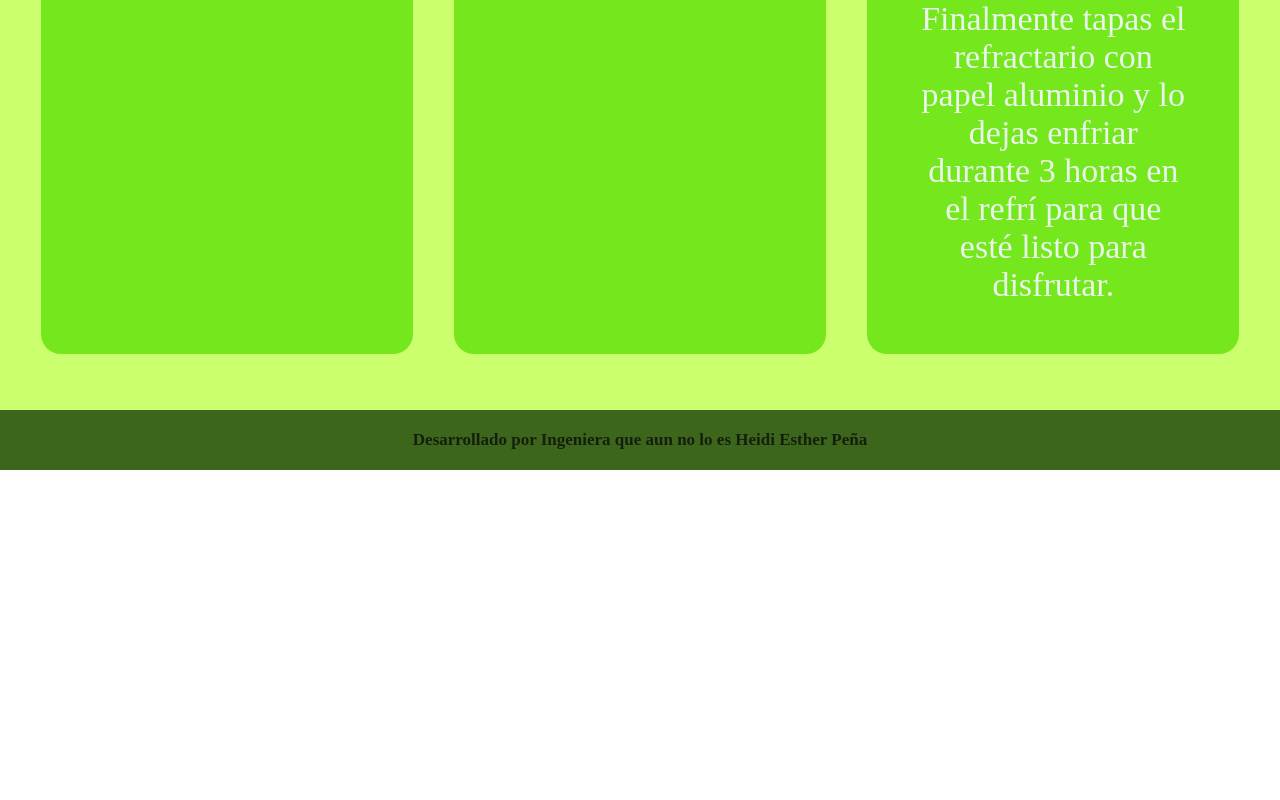
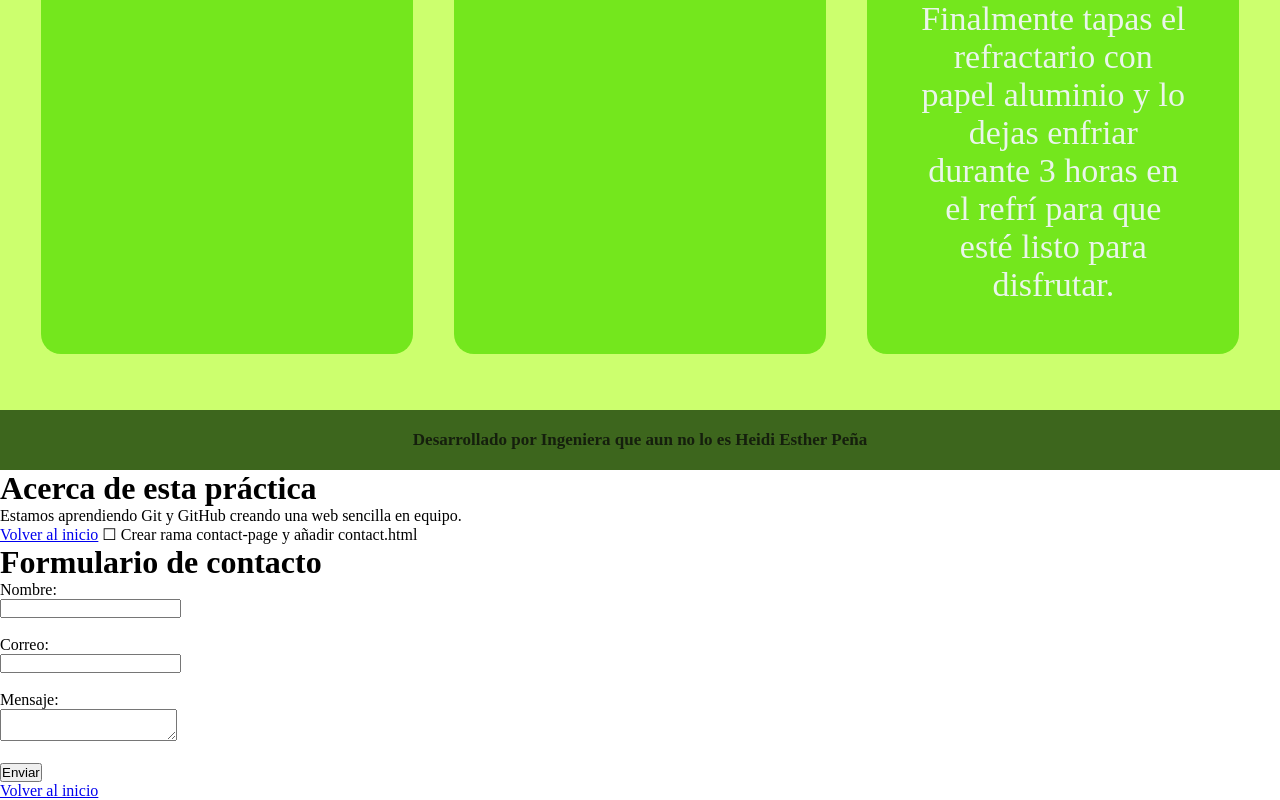
Before and after one commit to HeidiEsther123/practica, a plain HTML site: page index.html in a window 1280 px wide. Shown: the part 2074-2874 px from the top of the page. Before the commit the page ends 2544 px from the top, so only its background shows below. Drawn offline with Linux system fonts and the light colour scheme; files that its build step writes are made by us from their sources.

Commit message:
sobre la tarea

```diff
--- a/index.html
+++ b/index.html
@@ -55,3 +55,38 @@ Finalmente tapas el refractario con papel aluminio y lo dejas enfriar durante 3
 
 </body>
 </html>
+<!DOCTYPE html>
+<html>
+<head>
+    <title>Sobre mí</title>
+    <link rel="stylesheet" href="css/style.css">
+</head>
+<body>
+    <h1>Acerca de esta práctica</h1>
+    <p>Estamos aprendiendo Git y GitHub creando una web sencilla en equipo.</p>
+    <a href="index.html">Volver al inicio</a>
+</body>
+</html>
+
+☐ Crear rama contact-page y añadir contact.html
+<!DOCTYPE html>
+<html>
+<head>
+    <title>Contacto</title>
+    <link rel="stylesheet" href="css/style.css">
+</head>
+<body>
+    <h1>Formulario de contacto</h1>
+    <form>
+        <label>Nombre:</label><br>
+        <input type="text" name="nombre"><br><br>
+        <label>Correo:</label><br>
+        <input type="email" name="correo"><br><br>
+        <label>Mensaje:</label><br>
+        <textarea name="mensaje"></textarea><br><br>
+
+        <button type="submit">Enviar</button>
+    </form>
+    <a href="index.html">Volver al inicio</a>
+</body>
+</html>
```
